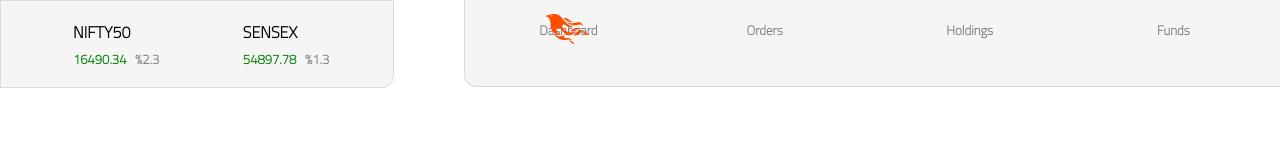
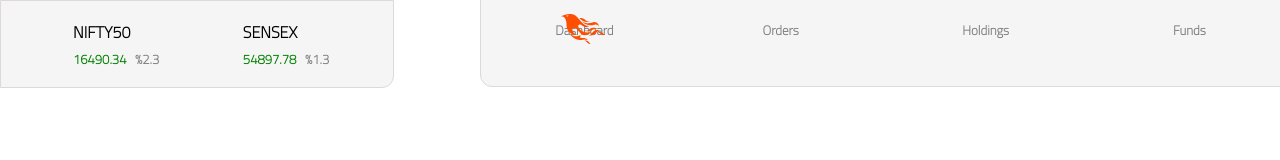
Before and after one commit to Lumine8/SkEx, a plain HTML site: page mainpage.html in a window 1280 px wide. Shown: the top 160 px of the page. Drawn offline with Linux system fonts and the light colour scheme.

Commit message:
Update stylesmain.css

```diff
--- a/stylesmain.css
+++ b/stylesmain.css
@@ -52,7 +52,7 @@ body{
     border: 0.1em solid rgb(223, 216, 216);
     height: 5.5rem;
     width: 70%;
-    transform: translate(28.5rem,-75px);
+    transform: translate(29.5rem,-75px);
     margin-top: -16px;
     border-radius:0 0 0 12px;
 }
```
